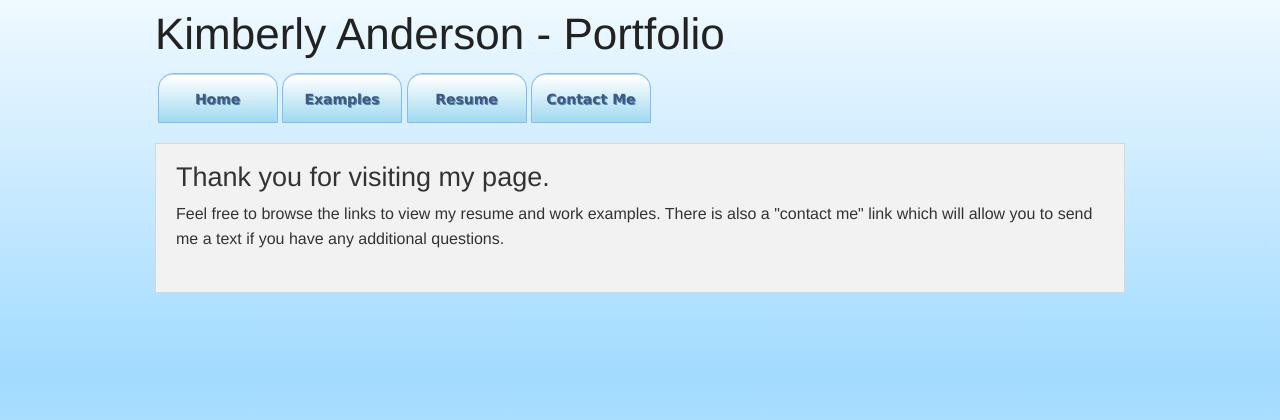
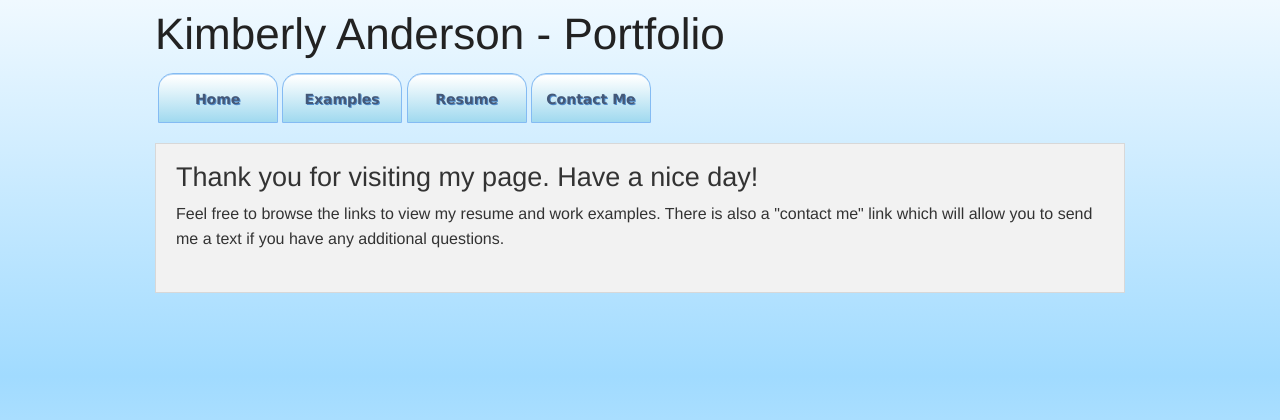
Before and after one commit to kimanderson05/mdd, a PHP site: page / in a window 1280 px wide. Shown: the top 420 px of the page. Run offline with PHP 8.4, Linux system fonts and the light colour scheme.

Commit message:
Added to H3 tag

```diff
--- a/index.php
+++ b/index.php
@@ -25,7 +25,7 @@
         </ul>
       <div class="large-12 columns">
       	<div class="panel">
-	        <h3>Thank you for visiting my page.</h3>
+	        <h3>Thank you for visiting my page. Have a nice day!</h3>
             <p>Feel free to browse the links to view my resume and work examples.  There is also a "contact me" link which will allow you to send me a text if you have any additional questions.</p>
 
 
```
